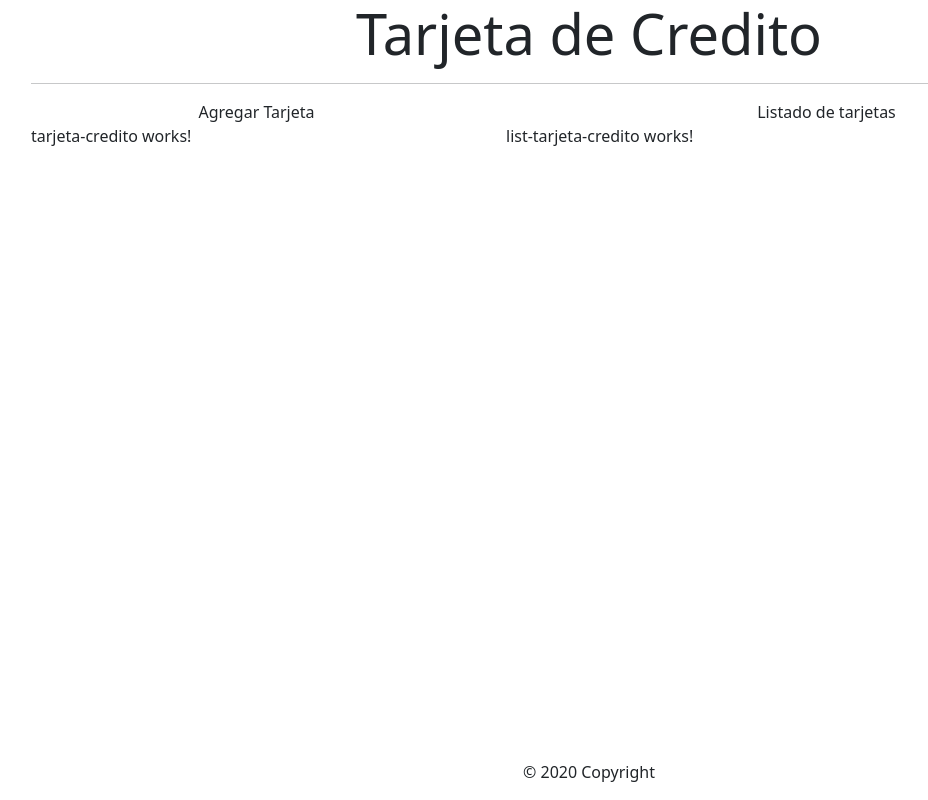
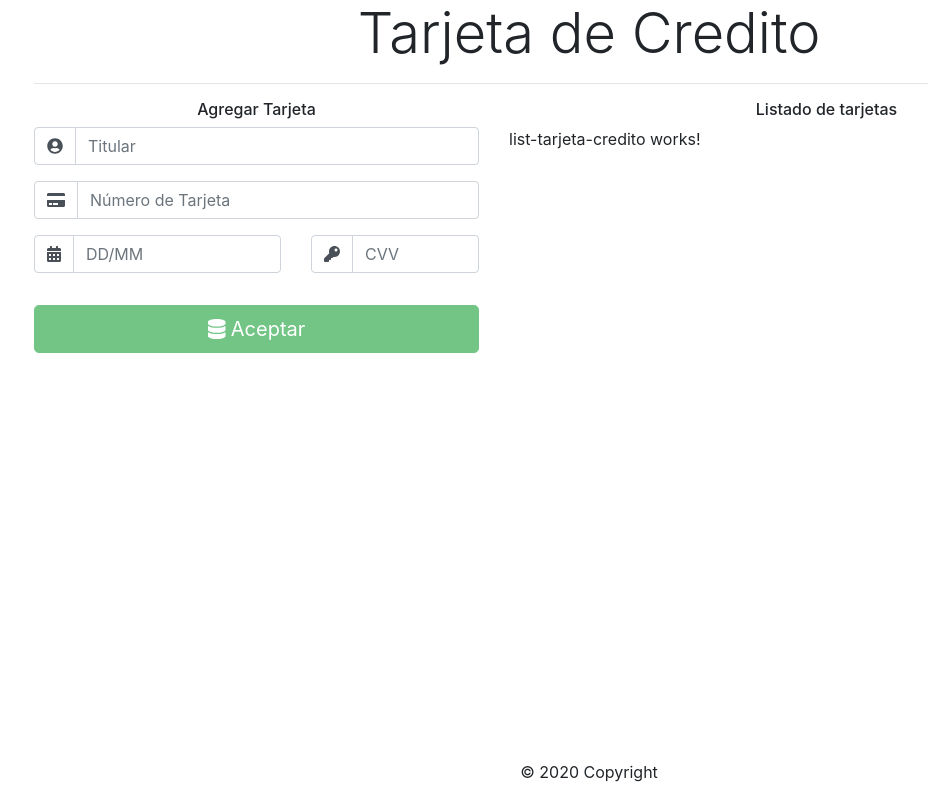
Before and after one commit to Cescastro/FrontEnd, an Angular app: page / in a window 1280 px wide. Shown: the whole page, without its empty margins (51-979 px from the left). Built offline with nearby package versions, Linux system fonts and the light colour scheme.

Commit message:
se agrega la url de la api

```diff
--- a/src/app/app.module.ts
+++ b/src/app/app.module.ts
@@ -1,5 +1,7 @@
 import { BrowserModule } from '@angular/platform-browser';
 import { NgModule } from '@angular/core';
+import { ReactiveFormsModule } from '@angular/forms';
+import { HttpClientModule } from '@angular/common/http';
 
 import { AppRoutingModule } from './app-routing.module';
 import { AppComponent } from './app.component';
@@ -18,7 +20,9 @@ import { FooterComponent } from './components/footer/footer.component';
   ],
   imports: [
     BrowserModule,
-    AppRoutingModule
+    AppRoutingModule,
+    ReactiveFormsModule,
+    HttpClientModule
   ],
   providers: [],
   bootstrap: [AppComponent]
--- a/src/app/components/tarjetas/tarjeta-credito/tarjeta-credito.component.html
+++ b/src/app/components/tarjetas/tarjeta-credito/tarjeta-credito.component.html
@@ -1 +1,59 @@
-<p>tarjeta-credito works!</p>
+<form [formGroup]="form" (ngSubmit)="guardarTarjeta()">
+    <div class="form-group">
+        <div class="input-group">
+            <div class="input-group-prepend">
+                <div class="input-group-text bg-white">
+                   <i class="fas fa-user-circle"
+                   [class.green-icon]="this.form.get('titular').valid"
+                   [class.red-icon]="this.form.get('titular').invalid && this.form.get('titular').touched"></i>
+                </div>
+            </div>
+            <input type="text" class="form-control" formControlName="titular" placeholder="Titular">
+        </div>
+    </div>
+    <div class="form-group">
+        <div class="input-group">
+            <div class="input-group-prepend">
+                <div class="input-group-text bg-white">
+                   <i class="fas fa-credit-card"
+                   [class.green-icon]="this.form.get('numeroTarjeta').valid"
+                   [class.red-icon]="this.form.get('numeroTarjeta').invalid"></i>
+                </div>
+            </div>
+            <input type="text" class="form-control" formControlName="numeroTarjeta"  placeholder="Número de Tarjeta" maxlength="16">
+        </div>
+    </div>
+    <div class="row">
+        <div class="form-group col-md-7">
+            <div class="form-group">
+                <div class="input-group">
+                    <div class="input-group-prepend">
+                        <div class="input-group-text bg-white">
+                           <i class="fas fa-calendar-alt"
+                           [class.green-icon]="this.form.get('fechaExpiracion').valid"
+                           [class.red-icon]="this.form.get('fechaExpiracion').invalid"></i>
+                        </div>
+                    </div>
+                    <input type="text" class="form-control" formControlName="fechaExpiracion" placeholder="DD/MM" maxlength="5">
+                </div>
+            </div>
+        </div>
+        <div class="form-group col-md-5">
+            <div class="form-group">
+                <div class="input-group">
+                    <div class="input-group-prepend">
+                        <div class="input-group-text bg-white">
+                           <i class="fas fa-key"
+                           [class.green-icon]="this.form.get('cvv').valid"
+                           [class.red-icon]="this.form.get('cvv').invalid"></i>
+                        </div>
+                    </div>
+                    <input type="text" class="form-control" formControlName="cvv" placeholder="CVV" maxlength="3">
+                </div>
+            </div>
+        </div>
+    </div>
+    <div class="form-group">
+        <button class="btn btn-success btn-lg btn-block" [disabled]="form.invalid" type="submit"><i class="fas fa-database"></i> Aceptar</button>
+    </div>
+</form>
--- a/src/app/components/tarjetas/tarjeta-credito/tarjeta-credito.component.ts
+++ b/src/app/components/tarjetas/tarjeta-credito/tarjeta-credito.component.ts
@@ -1,4 +1,7 @@
 import { Component, OnInit } from '@angular/core';
+import { FormGroup,FormBuilder,Validators } from '@angular/forms';
+import { TarjetaCredito } from 'src/app/models/tarjetaCredito';
+import { TarjetaService } from 'src/app/services/tarjeta.service';
 
 @Component({
   selector: 'app-tarjeta-credito',
@@ -6,10 +9,32 @@ import { Component, OnInit } from '@angular/core';
   styleUrls: ['./tarjeta-credito.component.css']
 })
 export class TarjetaCreditoComponent implements OnInit {
+  form: FormGroup;
 
-  constructor() { }
+  constructor(private formBuilder: FormBuilder, private tarjetaService: TarjetaService) {
+    this.form = this.formBuilder.group({
+      id: 0,
+      titular: ['',[Validators.required]],
+      numeroTarjeta: ['',[Validators.required, Validators.maxLength(16), Validators.minLength(16)]],
+      fechaExpiracion: ['',[Validators.required, Validators.maxLength(5), Validators.minLength(5)]],
+      cvv: ['',[Validators.required, Validators.maxLength(3), Validators.minLength(3)]],
+    })
+   }
 
   ngOnInit(): void {
   }
 
+  guardarTarjeta(){
+    const tarjeta: TarjetaCredito = {
+      titular: this.form.get('titular').value,
+      numeroTarjeta: this.form.get('numeroTarjeta').value,
+      fechaExpiracion: this.form.get('fechaExpiracion').value,
+      cvv: this.form.get('cvv').value,
+    }
+    this.tarjetaService.guardarTarjeta(tarjeta).subscribe(data =>{
+      console.log("guardado exitosamente");
+      this.form.reset();
+    });
+  }
+
 }
--- a/src/app/components/tarjetas/tarjetas.component.html
+++ b/src/app/components/tarjetas/tarjetas.component.html
@@ -3,19 +3,16 @@
     <hr>
     <div class="row">
         <div class="col-md-5">
-            <div class="text-center">
+            <h6 class="text-center">
                 Agregar Tarjeta
-            </div>
+            </h6>
             <app-tarjeta-credito></app-tarjeta-credito>
         </div>
         <div class="col-md-7">
-
-            <div class="text-center">
+            <h6 class="text-center">
                 Listado de tarjetas
-            </div>
-            <app-list-tarjeta-credito>
-
-            </app-list-tarjeta-credito>
+            </h6>
+            <app-list-tarjeta-credito></app-list-tarjeta-credito>
         </div>
     </div>
 </div>
--- a/src/app/services/tarjeta.service.ts
+++ b/src/app/services/tarjeta.service.ts
@@ -1,9 +1,17 @@
+import { HttpClient } from '@angular/common/http';
 import { Injectable } from '@angular/core';
+import { Observable } from 'rxjs';
+import { TarjetaCredito } from '../models/tarjetaCredito';
 
 @Injectable({
   providedIn: 'root'
 })
 export class TarjetaService {
+  myAppUrl = 'https://localhost:44342/';
+  myApiUrl = 'api/TarjetaCredito/';
+  constructor(private http: HttpClient) { }
 
-  constructor() { }
+  guardarTarjeta(tarjeta: TarjetaCredito): Observable<TarjetaCredito>{
+    return this.http.post<TarjetaCredito>(this.myAppUrl + this.myApiUrl,tarjeta);
+  }
 }
--- a/src/index.html
+++ b/src/index.html
@@ -6,9 +6,11 @@
   <base href="/">
   <meta name="viewport" content="width=device-width, initial-scale=1">
   <link rel="icon" type="image/x-icon" href="favicon.ico">
-  <link href="https://cdn.jsdelivr.net/npm/bootstrap@5.2.0-beta1/dist/css/bootstrap.min.css" rel="stylesheet" integrity="sha384-0evHe/X+R7YkIZDRvuzKMRqM+OrBnVFBL6DOitfPri4tjfHxaWutUpFmBp4vmVor" crossorigin="anonymous">
+  <link rel="stylesheet" href="https://cdn.jsdelivr.net/npm/bootstrap@4.3.1/dist/css/bootstrap.min.css" integrity="sha384-ggOyR0iXCbMQv3Xipma34MD+dH/1fQ784/j6cY/iJTQUOhcWr7x9JvoRxT2MZw1T" crossorigin="anonymous">
   <script defer src="https://use.fontawesome.com/releases/v5.15.4/js/all.js" integrity="sha384-rOA1PnstxnOBLzCLMcre8ybwbTmemjzdNlILg8O7z1lUkLXozs4DHonlDtnE7fpc" crossorigin="anonymous"></script>
-
+  <script src="https://code.jquery.com/jquery-3.3.1.slim.min.js" integrity="sha384-q8i/X+965DzO0rT7abK41JStQIAqVgRVzpbzo5smXKp4YfRvH+8abtTE1Pi6jizo" crossorigin="anonymous"></script>
+  <script src="https://cdn.jsdelivr.net/npm/popper.js@1.14.7/dist/umd/popper.min.js" integrity="sha384-UO2eT0CpHqdSJQ6hJty5KVphtPhzWj9WO1clHTMGa3JDZwrnQq4sF86dIHNDz0W1" crossorigin="anonymous"></script>
+  <script src="https://cdn.jsdelivr.net/npm/bootstrap@4.3.1/dist/js/bootstrap.min.js" integrity="sha384-JjSmVgyd0p3pXB1rRibZUAYoIIy6OrQ6VrjIEaFf/nJGzIxFDsf4x0xIM+B07jRM" crossorigin="anonymous"></script>
 </head>
 <body>
   <app-root></app-root>
--- a/src/styles.css
+++ b/src/styles.css
@@ -1 +1,16 @@
 /* You can add global styles to this file, and also import other style files */
+input.ng-touched.ng-invalid{
+    border-color: #dc3545;
+}
+
+input.ng-valid{
+    border-color: #28a745;
+}
+
+.green-icon{
+    border-color: #28a745;
+}
+
+.red-icon{
+    border-color: #dc3545;
+}
```
